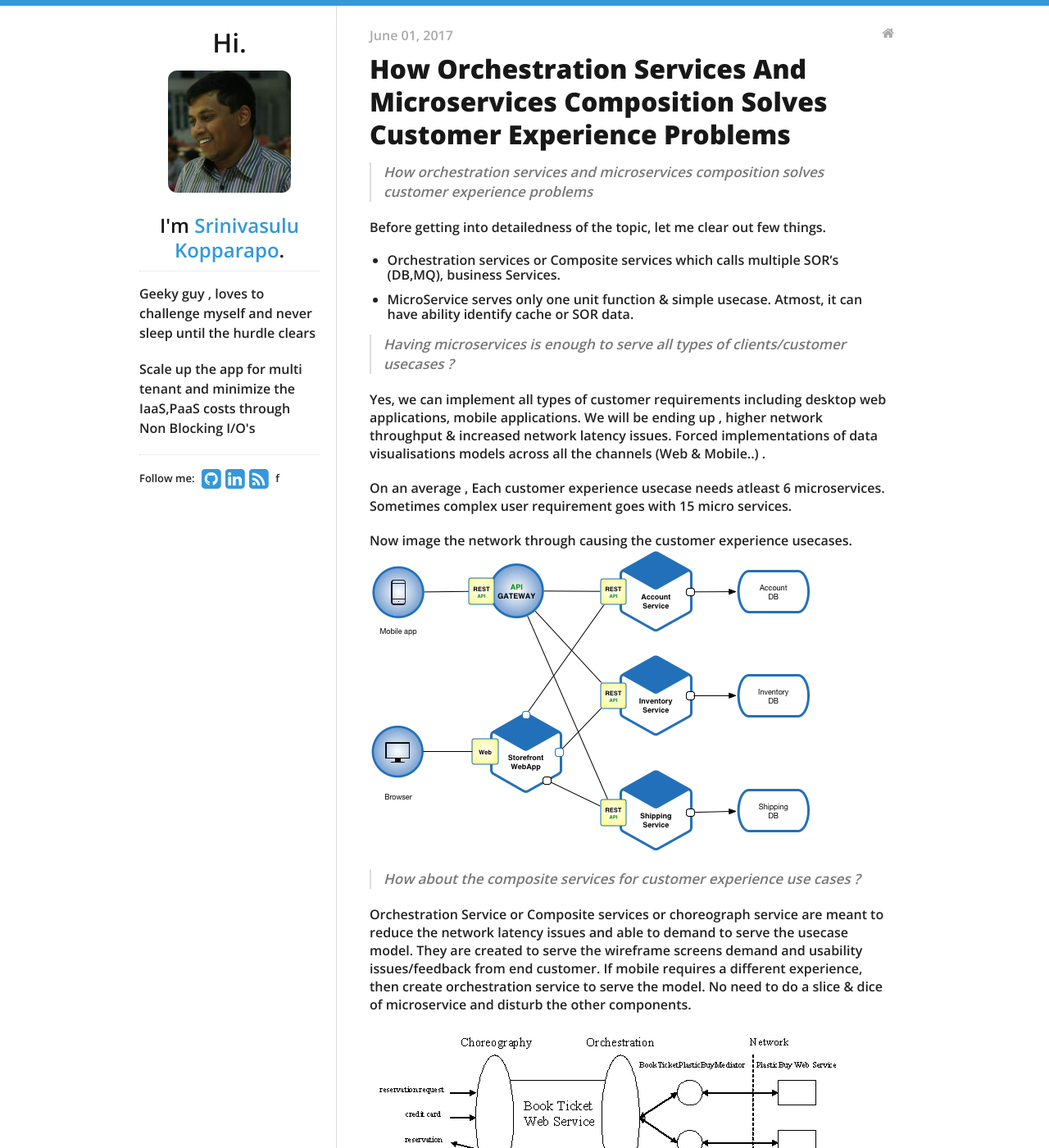
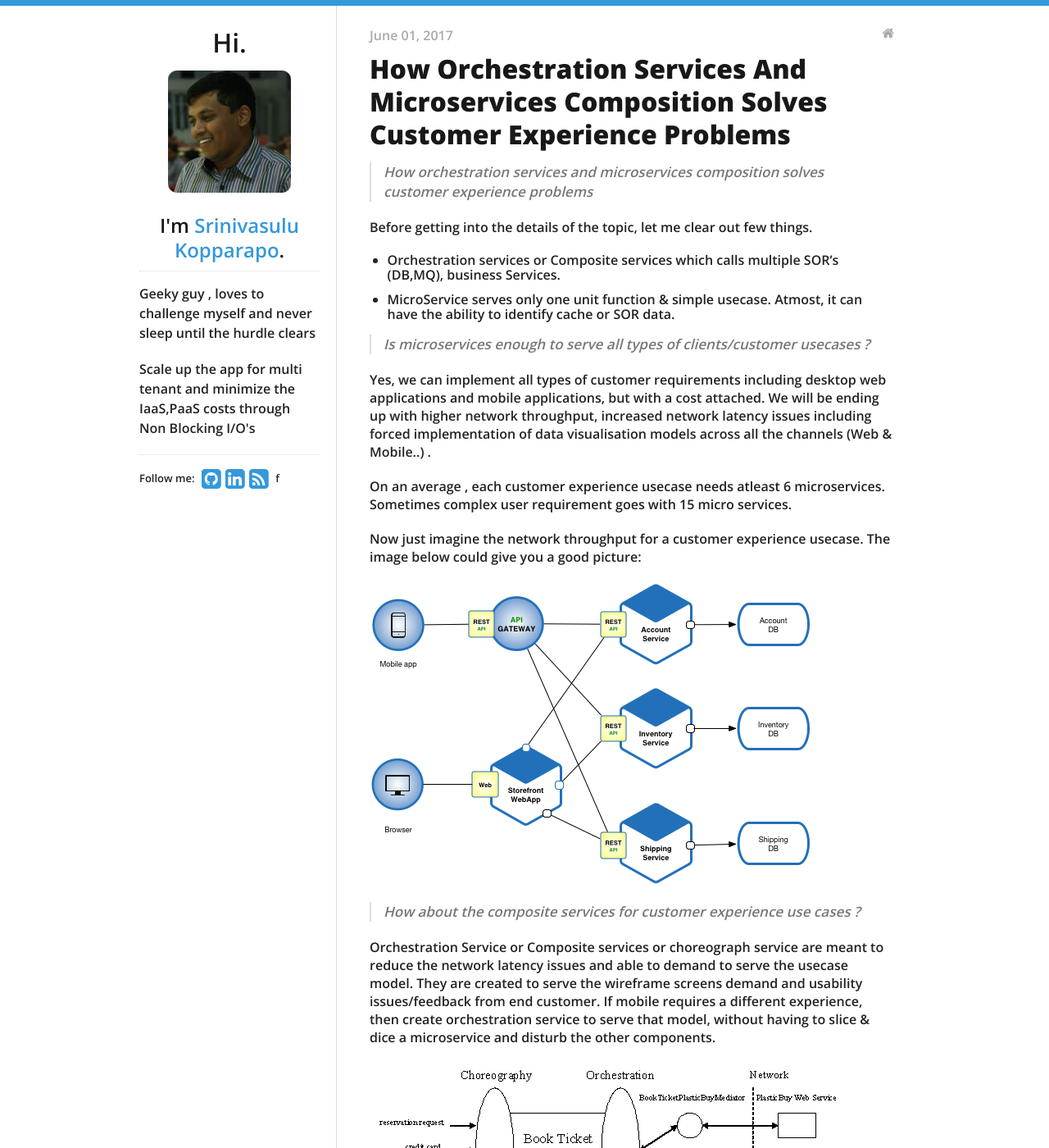
Before and after one commit to cnuonline/cnuonline.github.io, a Jekyll site: the page built from _posts/2017-06-01-how-orchestration-services-and-microservices-composition-solves-customer-experience-problems.md, in a window 1280 px wide and 1400 px high. Shown: the whole window at 82% size. Built offline with Jekyll 4.4.1, drawn with Linux system fonts in a browser that asks for light colours; nearby versions of some CDN libraries; our own code applies the rules of GitHub Pages for plain Markdown files; some of the changed text lies outside the part shown.

Commit message:
Corrected with spello's

```diff
--- a/_posts/2017-06-01-how-orchestration-services-and-microservices-composition-solves-customer-experience-problems.md
+++ b/_posts/2017-06-01-how-orchestration-services-and-microservices-composition-solves-customer-experience-problems.md
@@ -2,26 +2,27 @@
 
 >How orchestration services and microservices composition solves customer experience problems
 
-Before getting into detailedness of the topic, let me clear out few things.
+Before getting into the details of the topic, let me clear out few things.
 
  - Orchestration services or Composite services  which calls multiple SOR's (DB,MQ), business Services.
- - MicroService serves only one unit function & simple usecase.  Atmost, it can have ability identify cache or SOR data.
+ - MicroService serves only one unit function & simple usecase.  Atmost, it can have the ability to identify cache or SOR data.
 
->Having microservices is enough to serve all types of clients/customer usecases ?
+>Is microservices enough to serve all types of clients/customer usecases ?
 
-Yes, we can implement all types of customer requirements including desktop web applications, mobile applications. We will be ending up , higher network throughput & increased network latency issues.  Forced implementations of data visualisations models across all the channels (Web & Mobile..)  .
+Yes, we can implement all types of customer requirements including desktop web applications and mobile applications, but with a cost attached. We will be ending up with higher network throughput, increased network latency issues including forced implementation of data visualisation models across all the channels (Web & Mobile..)  .
 
-On an average , Each customer experience usecase needs atleast 6 microservices. Sometimes complex user requirement goes with 15 micro services.
+On an average , each customer experience usecase needs atleast 6 microservices. Sometimes complex user requirement goes with 15 micro services.
 
-Now image the network through causing the customer experience usecases.
+Now just imagine the network throughput for a customer experience usecase. The image below could give you a good picture:
+
 ![Simple MicroService Architecture ](https://github.com/cnuonline/cnuonline.github.io/blob/master/Microservice_Architecture.png?raw=true)
 
 >How about the composite services for customer experience use cases ?
 
-Orchestration Service or Composite services or choreograph service are meant to reduce the network latency issues and able to demand to serve the usecase model. They are created to serve the wireframe screens demand and usability issues/feedback from end customer. If mobile requires a different experience, then create orchestration service to serve the model. No need to do a slice & dice of microservice and disturb the other components.
+Orchestration Service or Composite services or choreograph service are meant to reduce the network latency issues and able to demand to serve the usecase model. They are created to serve the wireframe screens demand and usability issues/feedback from end customer. If mobile requires a different experience, then create orchestration service to serve that model, without having to slice & dice a microservice and disturb the other components.
 
 ![Orchestration Service or Choreograph Service](https://github.com/cnuonline/cnuonline.github.io/blob/master/chor_orch2_img.GIF?raw=true)
 
-We cannot request browser to invoke creditcard microservice, reservation availability micro service,  membership reward micro service. These things needs to be take care by orchestration service.
+We don't have to request browser to invoke creditcard microservice, reservation availability micro service,  membership reward micro service. These things can be taken care of by orchestration service.
 
-Mix of Orchestration service , micro service will improve the overall efficiencies & reduces the cost of scaling . You will still have internal network congestion, but it is very negligible when compared with web server & browser congestion.
+A mix of Orchestration service and micro service will improve the overall efficiencies & reduces the cost of scaling. You will still have internal network congestion, but it is very negligible when compared with web server & browser congestion.
```
